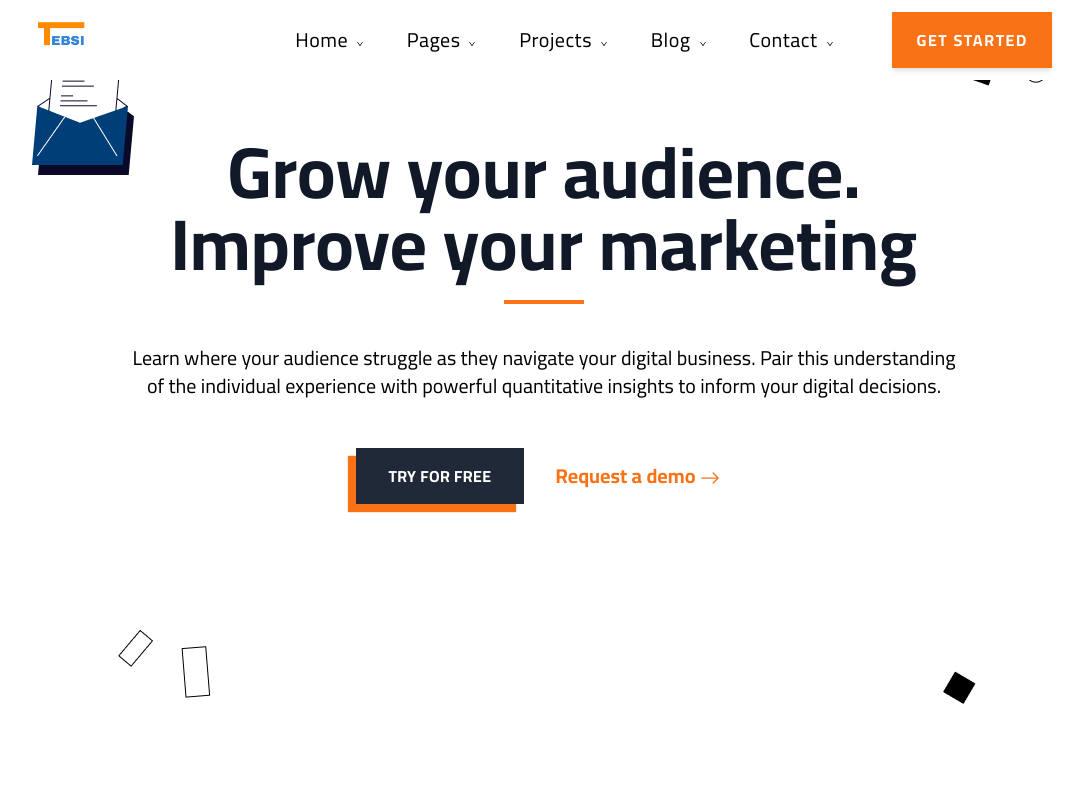
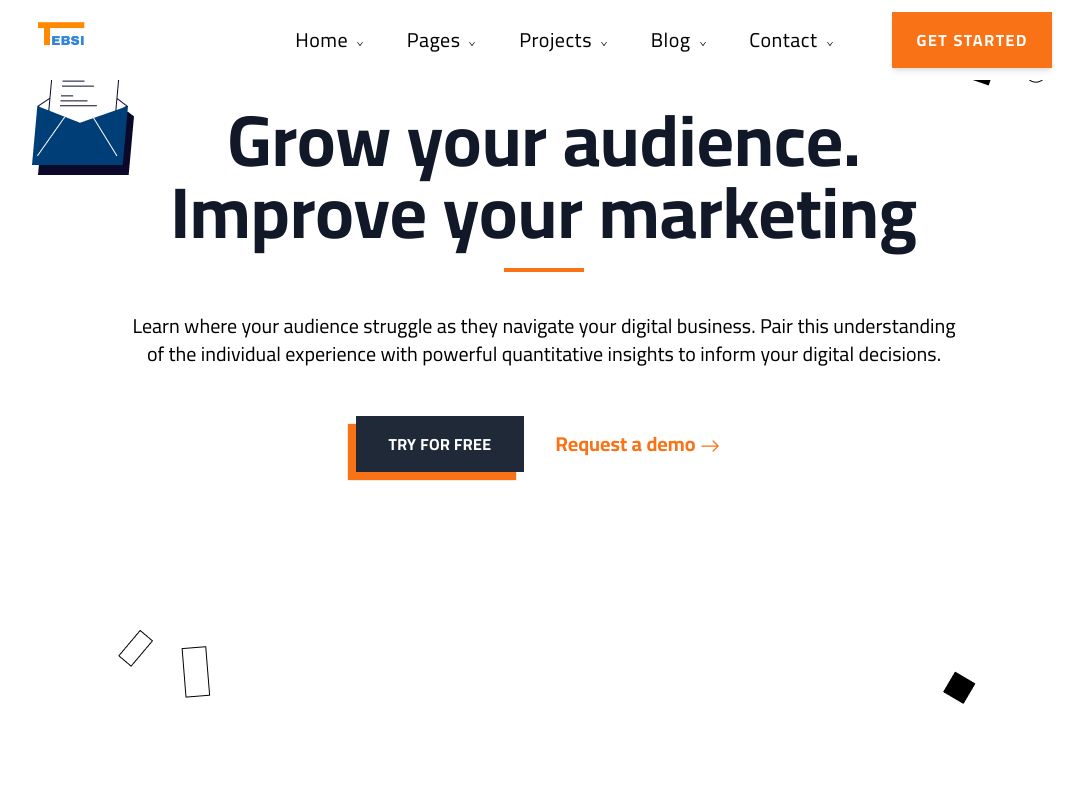
Before and after one commit to Ramzy842/TEBSI-Landing-Page, a React (Create React App) app: page / in a window 1280 px wide. Shown: the top 800 px of the page, without its empty margins (96-1179 px from the left). Built offline with nearby package versions, Linux system fonts and the light colour scheme.

Commit message:
padding issue 7.0

```diff
--- a/src/Components/Hero.js
+++ b/src/Components/Hero.js
@@ -14,7 +14,7 @@ const Hero = () => {
     >
       <div className="text-center container relative md:w-4/5 mx-auto lg:h-screen md:pt-8">
         <h1
-          className={`text-4xl lg:text-5xl xl:text-7xl mx-auto w-4/5 p-2  font-semibold text-gray-900 mt-24 mt-12 z-20`}
+          className={`text-4xl lg:text-5xl xl:text-7xl mx-auto w-4/5 p-2  font-semibold text-gray-900 mt-24 lg:mt-16 z-20`}
           data-aos="fade-up"
 
         >
```
